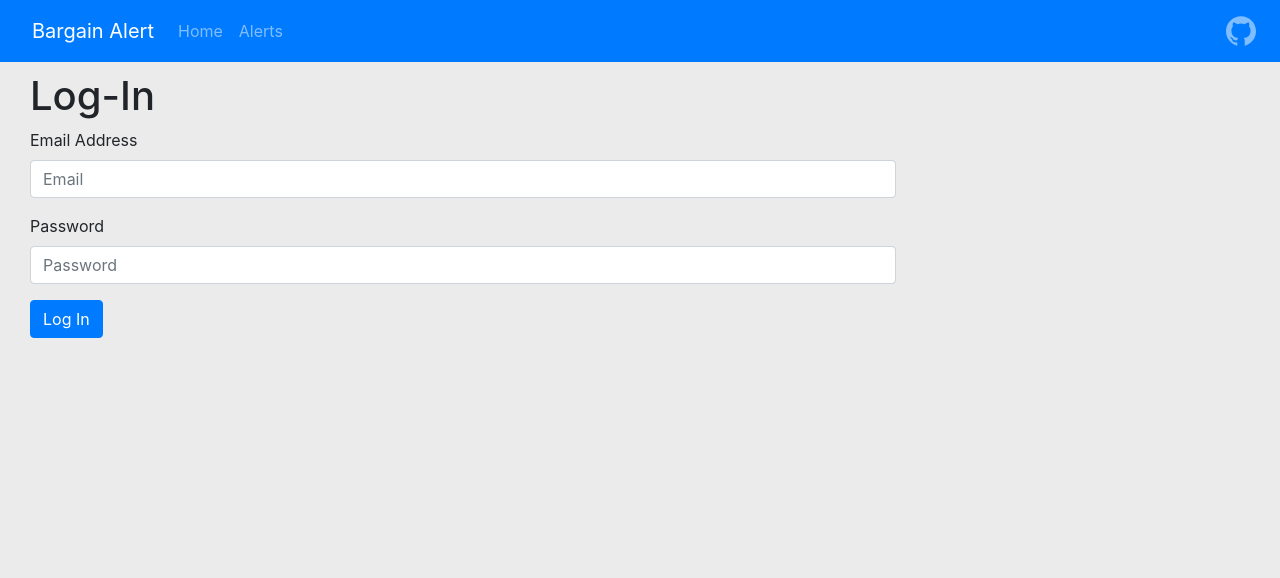
After one commit to Flumm3ry/OzbargainWebscraper, a Flask app: page /login in a window 1280 px wide. The commit adds this page. Shown: the top 578 px of the page. Run offline with Flask 2, Linux system fonts and the light colour scheme; parts of the project's set-up code (start-up, migrations or seed data) failed here and were passed over; some libraries are stand-ins or nearby versions.

Commit message:
Added login page and functionality

```diff
--- a/main.py
+++ b/main.py
@@ -1,11 +1,12 @@
 from scraper import Scraper
-from flask import Flask, render_template
+from flask import Flask, render_template, request
 from node_list import NodeList
 from apscheduler.schedulers.background import BackgroundScheduler
+import models as dbHandler
 
 url = "https://www.ozbargain.com.au/"
 
-Scraper(url).updateCSV('node_file.txt')
+#Scraper(url).updateCSV('node_file.txt')
 
 node_list = NodeList(filename='node_file.txt')
 
@@ -13,7 +14,7 @@ app = Flask(__name__)
 
 
 def update_scraped_data():
-    Scraper(url).updateCSV('node_file.txt')
+    #Scraper(url).updateCSV('node_file.txt')
     global node_list
     node_list = NodeList('node_file.txt')
 
@@ -33,5 +34,27 @@ def alerts():
     return render_template("alerts.html")
 
 
+@app.route("/login", methods=['GET', 'POST'])
+def login():
+
+    error = None
+
+    if request.method == 'POST':
+        email = request.form['email']
+        password = request.form['password']
+        # TODO: Sanitise input here
+        user_id = dbHandler.log_in_user(email, password)
+        if user_id:
+            # Take user to home page and start session here
+            print("logged in")
+            return "User number " + str(user_id) + " logged in"
+        else:
+            print("Wrong details")
+            error = "Incorrect login details"
+
+    # Display form and error message (if any) here
+    return render_template("login.html", err_msg = error)
+
+
 if __name__ == "__main__":
     app.run(host='0.0.0.0')
--- a/static/css/main.css
+++ b/static/css/main.css
@@ -1,6 +1,11 @@
 .myTitle{
 	margin-left: 30px;
 	padding-top: 10px;
+}
+
+form{
+	margin-left: 30px;
+	margin-right: 30%;
 }
 
 body{
--- /dev/null
+++ b/templates/login.html
@@ -0,0 +1,33 @@
+{% extends "template.html" %}
+
+{% block nav_links %}
+
+	<li class="nav-item"><a class="nav-link" href="{{ url_for('home') }}">Home</a></li>
+	<li class="nav-item"><a class="nav-link" href="{{ url_for('alerts') }}">Alerts</a></li>
+
+{% endblock %}
+
+{% block body_content %}
+
+	<h1 class="myTitle">Log-In</h1>
+
+	<form action="{{ url_for("login") }}" method="post">
+		<div class="form-group">
+			<label for="email">Email Address</label>
+			<input type="text" class="form-control" name="email" id="email" placeholder="Email" required="required"/>
+		</div>
+		<div class="form-group">
+			<label for="password">Password</label>
+			<input type="password" class="form-control" name="password" id="password" placeholder="Password" required="required"/>
+		</div>
+		<input type="submit" class="btn btn-primary" value="Log In"/>
+
+		{% if err_msg %}
+		<div class="alert alert-warning">
+			{{ err_msg }}
+		</div>
+		{% endif %}
+
+	</form>
+
+{% endblock %}
```
